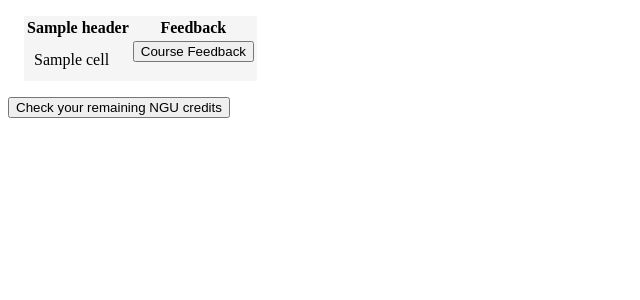
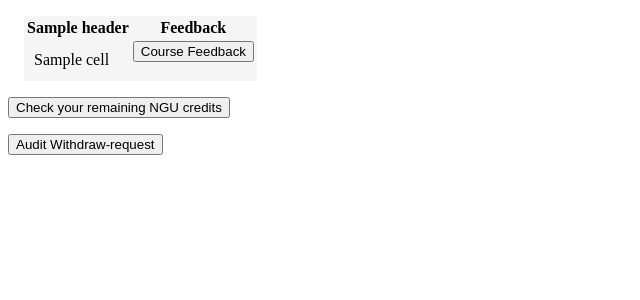
Before and after one commit to builder2000/Course-Management-System-for-IITD, a Flask app: template templates/studentdetails.html in a window 1280 px wide. Shown: the top 300 px of the page, without its empty margins (0-640 px from the left). Run offline with Flask 2, Linux system fonts and the light colour scheme; the template is opened without the code that fills it: most values are stand-ins (such as "Sample title", 1, 10 or a date in 2020).

Commit message:
Update studentdetails.html

```diff
--- a/templates/studentdetails.html
+++ b/templates/studentdetails.html
@@ -38,6 +38,9 @@
     <form>
         <button formaction="/ngu/{{details[0][0]}}">Check your remaining NGU credits</button>
     </form>
+    <form>
+        <button formaction="/student_id/audit-withdraw-request/{{details[0][0]}}">Audit Withdraw-request</button>
+    </form>
 
     </div>
 {% endblock %}
```
